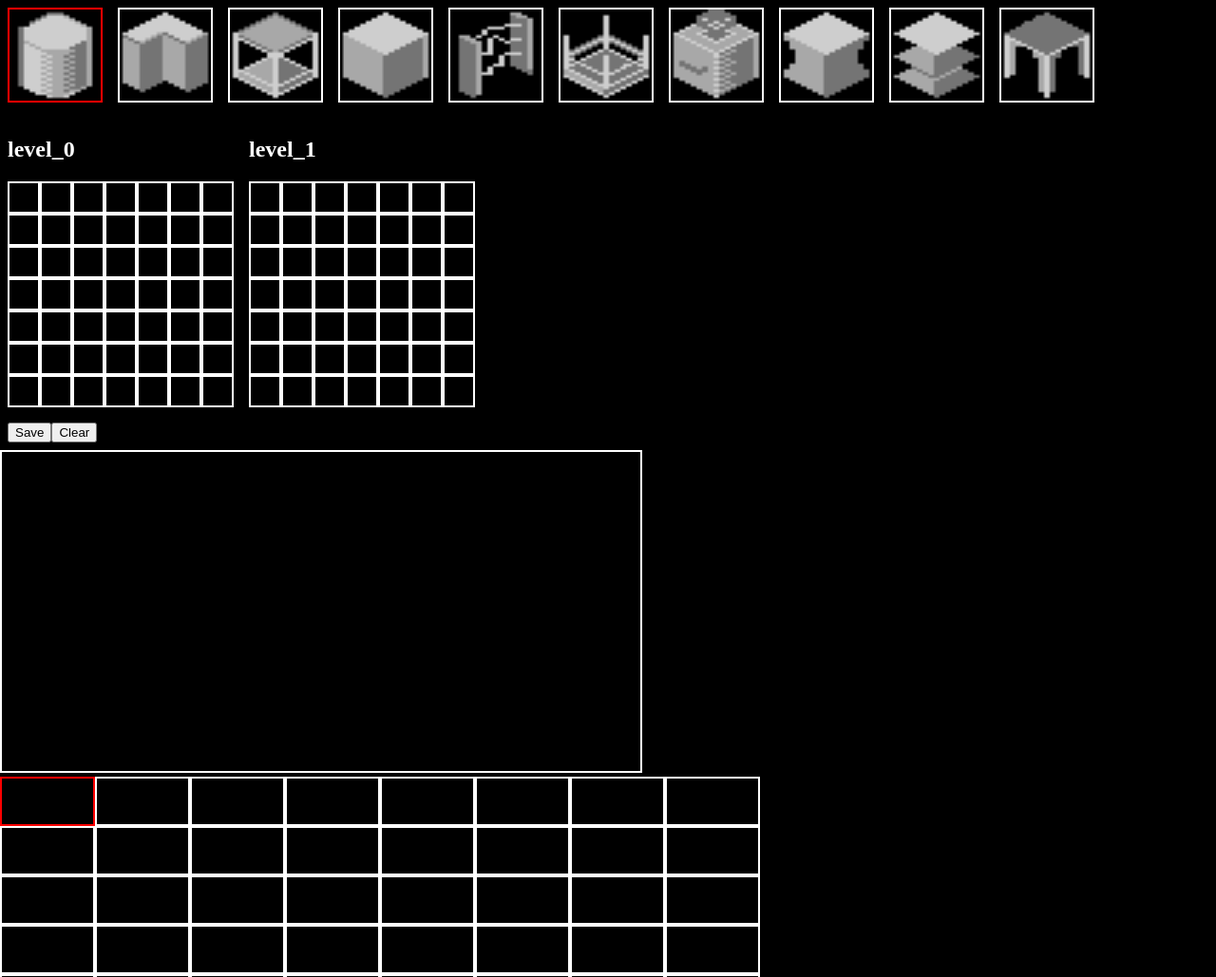
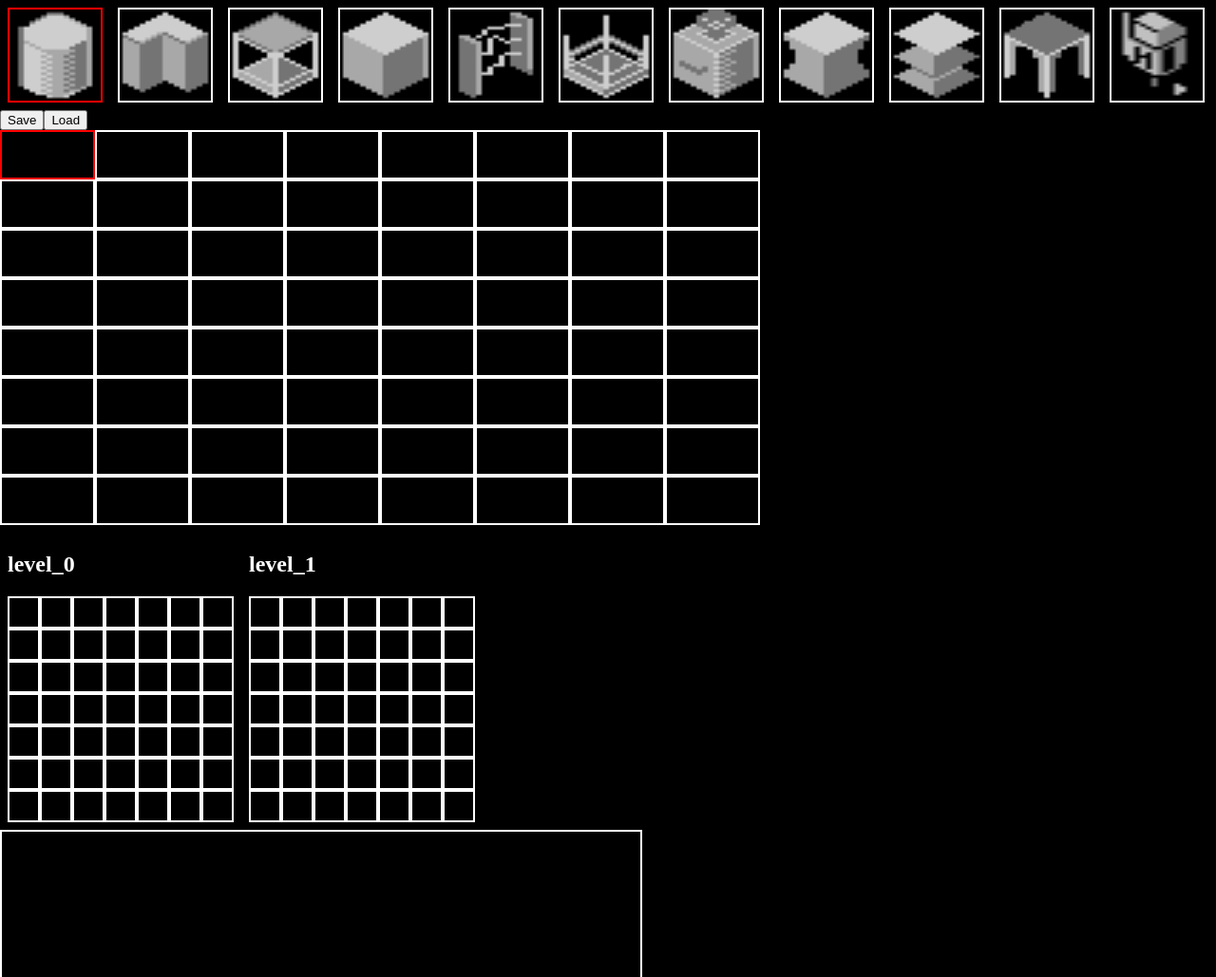
Before and after one commit to erykdziedzic/chimera, a website built with webpack: page index.html in a window 1280 px wide. Shown: the top 1029 px of the page at 95% size. Built offline with nearby package versions, Linux system fonts and the light colour scheme.

Commit message:
Refactoring

```diff
--- a/src/LevelEditor.ts
+++ b/src/LevelEditor.ts
@@ -1,228 +1,93 @@
 import config from './config'
+import BlockSelector from './editor/BlockSelector'
+import GameMap from './editor/GameMap'
+import Table from './editor/Table'
+import createEmptyElement from './utils/createEmptyElement'
 import loadImages, { BlockImages, GameImages } from './utils/loadImages'
 
-const MAP_SIZE = 7
-
 export default class LevelEditor {
-  element: HTMLCanvasElement
+  canvas: HTMLCanvasElement
   images: GameImages
   ctx: CanvasRenderingContext2D
   level: number[][][]
   filling: boolean
-  block: number
+  editors: {
+    table1: Table
+    table2: Table
+  }
+
+  map: GameMap
+
+  selectedBlock: number
   blocks: HTMLImageElement[]
 
-  map: {
-    img: string
-    level: number[][][]
-  }[][]
-
-  selected: {
+  selectedLevel: {
     row: number
     col: number
   }
 
   async load(): Promise<void> {
-    this.selected = { row: 0, col: 0 }
     this.images = await loadImages()
-    const emptyMap = () =>
-      Array(MAP_SIZE)
-        .fill(-1)
-        .map(() => Array(MAP_SIZE).fill(-1))
+    this.selectedLevel = { row: 0, col: 0 }
+    this.blocks = this.getBlocksArray()
+    this.selectedBlock = 0
+    const blocksSelector = new BlockSelector(this)
+    document.body.append(blocksSelector.element)
+    this.map = new GameMap(this)
+    document.body.append(this.map.element)
+    this.createLevelEditors()
+    this.createLevelEditorCanvas()
+    this.createDownloadAnchor()
+  }
 
-    this.level = [emptyMap(), emptyMap()]
-    const blockImages = this.images.block
-    this.blocks = Object.keys(blockImages).map(
-      (key: keyof BlockImages) => blockImages[key]
+  getBlocksArray(): HTMLImageElement[] {
+    return Object.keys(this.images.block).map(
+      (key: keyof BlockImages) => this.images.block[key]
     )
-    this.block = 0
-    const blocksEl = this.renderBlocksSelect()
+  }
 
-    document.body.append(blocksEl)
-
-    const table1 = this.createTable('level_0')
-    const table2 = this.createTable('level_1', 1)
-    const levelEditors = document.createElement('div')
-    levelEditors.id = 'levelEditors'
-
-    levelEditors.append(table1)
-    levelEditors.append(table2)
-    document.body.append(levelEditors)
-
-    const levelActions = document.createElement('div')
-    levelActions.id = 'levelActions'
-
-    const saveButton = document.createElement('button')
-    saveButton.textContent = 'Save'
-
-    saveButton.onclick = () => {
-      if (this.selected) {
-        this.map[this.selected.row][this.selected.col] = {
-          img: this.element.toDataURL(),
-          level: this.level,
-        }
-        this.renderMap()
-      }
-    }
-    levelActions.append(saveButton)
-
-    const clear = document.createElement('button')
-    clear.textContent = 'Clear'
-    clear.onclick = () => {
-      this.clear()
-      this.level = [emptyMap(), emptyMap()]
-      this.createTable('level_0')
-      this.createTable('level_1', 1)
+  createLevelEditors(): void {
+    this.editors = {
+      table1: new Table(this, 'level_0'),
+      table2: new Table(this, 'level_1', 1),
     }
 
-    levelActions.append(clear)
-    document.body.append(levelActions)
+    const levelEditors = createEmptyElement('div', 'levelEditors')
+    document.body.append(levelEditors)
+    levelEditors.append(this.editors.table1.element)
+    levelEditors.append(this.editors.table2.element)
+  }
 
-    this.element = document.createElement('canvas')
-    this.element.className = 'field'
-    this.element.width = config.screen.width
-    this.element.height = config.screen.height
-    this.ctx = this.element.getContext('2d')
-    this.ctx.fillStyle = '#000'
-    this.ctx.imageSmoothingEnabled = false
-
-    const getEmptyMapLevel = () => ({
-      img: '',
-      level: [emptyMap(), emptyMap()],
-    })
-
-    this.map = Array(8)
-      .fill(0)
-      .map(() => Array(8).fill(getEmptyMapLevel()))
-
-    document.body.append(this.element)
-    document.body.append(this.renderMap())
+  createDownloadAnchor(): void {
     const downloadAnchor = document.createElement('a')
     downloadAnchor.id = 'downloadAnchor'
     downloadAnchor.style.display = 'none'
     document.body.append(downloadAnchor)
   }
 
-  renderBlocksSelect(): HTMLElement {
-    let blocksEl = document.getElementById('blocks')
-    if (!blocksEl) {
-      blocksEl = document.createElement('div')
-      blocksEl.id = 'blocks'
-    } else {
-      emptyElement(blocksEl)
-    }
-    this.blocks.forEach((img, index) => {
-      const preview = document.createElement('img')
-      preview.src = img.src
-      preview.style.width = `${config.block.width}px`
-      preview.style.margin = '8px'
-      preview.className = 'block-preview'
-      if (this.block === index) preview.classList.add('selected')
-      else preview.classList.remove('selected')
+  createLevelEditorCanvas(): void {
+    this.canvas = document.createElement('canvas')
+    this.canvas.className = 'field'
+    this.canvas.width = config.screen.width
+    this.canvas.height = config.screen.height
 
-      preview.onclick = () => {
-        this.block = index
-        this.renderBlocksSelect()
-      }
+    this.ctx = this.canvas.getContext('2d')
+    this.ctx.fillStyle = '#000'
+    this.ctx.imageSmoothingEnabled = false
 
-      blocksEl.append(preview)
-    })
-    return blocksEl
-  }
-
-  renderMap(): HTMLElement {
-    let mapEl = document.getElementById('map')
-    if (!mapEl) {
-      mapEl = document.createElement('div')
-      mapEl.id = 'map'
-    } else {
-      emptyElement(mapEl)
-    }
-    this.map.forEach((row, rowIndex) => {
-      const rowEl = document.createElement('div')
-      rowEl.className = 'row'
-      row.forEach(({ img, level }, colIndex) => {
-        const toggleSelect = () => {
-          const last = document.querySelector('.preview.selected')
-          if (last) last.classList.remove('selected')
-          if (this.selected.row === rowIndex && this.selected.col === colIndex)
-            cellEl.classList.add('selected')
-          else cellEl.classList.remove('selected')
-        }
-
-        const cellEl = document.createElement('div')
-        cellEl.className = 'preview'
-        toggleSelect()
-
-        cellEl.onclick = () => {
-          this.selected = { row: rowIndex, col: colIndex }
-          toggleSelect()
-          this.clear()
-          this.level = level
-          this.createTable('level_0')
-          this.createTable('level_1', 1)
-          this.draw()
-        }
-        let preview
-        if (img) {
-          preview = document.createElement('img')
-          preview.src = img
-        } else {
-          preview = document.createElement('div')
-        }
-        preview.style.width = `${config.preview.width}px`
-        preview.style.height = `${config.preview.height}px`
-
-        cellEl.append(preview)
-        rowEl.append(cellEl)
-      })
-
-      mapEl.append(rowEl)
-    })
-
-    const saveButton = document.createElement('button')
-    saveButton.textContent = 'Save'
-    saveButton.onclick = () => {
-      const dataStr =
-        'data:text/json;charset=utf-8,' +
-        encodeURIComponent(JSON.stringify(this.map))
-      const dlAnchorElem = document.getElementById('downloadAnchor')
-      dlAnchorElem.setAttribute('href', dataStr)
-      dlAnchorElem.setAttribute('download', 'map.json')
-      dlAnchorElem.click()
-    }
-
-    const loadInput = document.createElement('input')
-    loadInput.style.display = 'none'
-    loadInput.type = 'file'
-    loadInput.accept = 'application/json'
-    const loadButton = document.createElement('button')
-    loadButton.textContent = 'Load'
-    loadButton.onclick = () => {
-      loadInput.click()
-    }
-    loadInput.onchange = async (e: Event) => {
-      const file = await (<HTMLInputElement>e.target).files[0].text()
-      const json = JSON.parse(file)
-      this.map = json
-      this.renderMap()
-    }
-    mapEl.append(loadButton)
-    mapEl.append(saveButton)
-
-    return mapEl
+    document.body.append(this.canvas)
   }
 
   clear(ctx = this.ctx): void {
-    ctx.clearRect(0, 0, this.element.width, this.element.height)
-    ctx.fillRect(0, 0, this.element.width, this.element.height)
+    ctx.clearRect(0, 0, this.canvas.width, this.canvas.height)
+    ctx.fillRect(0, 0, this.canvas.width, this.canvas.height)
   }
 
   draw(): void {
     this.ctx.save()
     this.clear()
     const drawLevel = (level: number) => {
-      this.level[level].forEach((row: number[], i: number) =>
+      this.getLevel().level[level].forEach((row: number[], i: number) =>
         row.forEach((cell, j: number) => {
           if (cell >= 0)
             this.drawSprite(this.blocks[cell], j - level, i - level)
@@ -248,73 +113,13 @@ export default class LevelEditor {
     )
   }
 
-  createTable(id: string, level = 0): HTMLElement {
-    const tableLabel = document.createElement('h2')
-    tableLabel.textContent = id
+  getLevel(): { level: number[][][]; img: string } {
+    return this.map.map[this.selectedLevel.row][this.selectedLevel.col]
+  }
 
-    let table = document.getElementById(id)
-    if (!table) {
-      table = document.createElement('div')
-      table.id = id
-      table.className = 'level'
-    } else {
-      emptyElement(table)
-    }
-
-    table.append(tableLabel)
-    table.onmouseleave = () => {
-      this.filling = false
-    }
-    for (let i = 0; i < MAP_SIZE; i += 1) {
-      const row = document.createElement('div')
-      row.className = 'row'
-
-      for (let j = 0; j < MAP_SIZE; j += 1) {
-        const cell = document.createElement('div')
-        cell.id = `${i}_${j}`
-        cell.className = 'cell'
-        if (this.level[level][i][j] >= 0) {
-          cell.classList.add('filled')
-        } else {
-          cell.classList.remove('filled')
-        }
-
-        const fill = () => {
-          if (this.level[level][i][j] !== this.block) {
-            this.level[level][i][j] = this.block
-            cell.classList.add('filled')
-          } else {
-            this.level[level][i][j] = -1
-            cell.classList.remove('filled')
-          }
-          this.draw()
-        }
-        cell.onmouseover = () => {
-          if (this.filling) fill()
-        }
-        cell.onmousedown = () => {
-          fill()
-          this.filling = true
-        }
-
-        cell.onmouseup = () => {
-          this.filling = false
-        }
-        document.body.onmouseleave = () => {
-          this.filling = false
-        }
-
-        row.append(cell)
-      }
-
-      table.append(row)
-    }
-    return table
+  setLevel(level: number, row: number, col: number, value: number): void {
+    this.getLevel().level[level][row][col] = value
+    this.draw()
+    this.getLevel().img = this.canvas.toDataURL()
   }
 }
-
-function emptyElement(el: HTMLElement) {
-  while (el.hasChildNodes()) {
-    el.removeChild(el.lastChild)
-  }
-}
--- a/src/config.ts
+++ b/src/config.ts
@@ -13,6 +13,14 @@ const screen = {
   height: (7 * block.height) / 2,
 }
 
+const level = {
+  size: 7,
+}
+
+const map = {
+  size: 8,
+}
+
 const PREVIEW_SCALE = 7
 const preview = {
   width: screen.width / PREVIEW_SCALE,
@@ -20,6 +28,8 @@ const preview = {
 }
 
 const config = {
+  level,
+  map,
   preview,
   screen,
   block,
--- /dev/null
+++ b/src/editor/BlockPreview.ts
@@ -0,0 +1,34 @@
+import config from '../config'
+import LevelEditor from '../LevelEditor'
+import BlockSelector from './BlockSelector'
+
+export default class BlockPreview {
+  editor: LevelEditor
+  blockSelector: BlockSelector
+  element: HTMLImageElement
+
+  constructor(
+    editor: LevelEditor,
+    blockSelector: BlockSelector,
+    img: HTMLImageElement,
+    index: number
+  ) {
+    this.editor = editor
+    this.blockSelector = blockSelector
+    this.element = document.createElement('img')
+    this.element.src = img.src
+    this.element.style.width = `${config.block.width}px`
+    this.element.style.height = `${config.block.height}px`
+    this.element.style.margin = '8px'
+    this.element.className = 'block-preview'
+
+    if (this.editor.selectedBlock === index)
+      this.element.classList.add('selected')
+    else this.element.classList.remove('selected')
+
+    this.element.onclick = () => {
+      this.editor.selectedBlock = index
+      this.blockSelector.render()
+    }
+  }
+}
--- /dev/null
+++ b/src/editor/BlockSelector.ts
@@ -0,0 +1,23 @@
+import LevelEditor from '../LevelEditor'
+import emptyElement from '../utils/emptyElement'
+import BlockPreview from './BlockPreview'
+
+export default class BlockSelector {
+  editor: LevelEditor
+  element: HTMLElement
+
+  constructor(editor: LevelEditor) {
+    this.editor = editor
+    this.element = document.createElement('div')
+    this.element.id = 'blocks'
+    this.render()
+  }
+
+  render(): void {
+    emptyElement(this.element)
+    const previews = this.editor.blocks.map(
+      (img, index) => new BlockPreview(this.editor, this, img, index)
+    )
+    previews.forEach((preview) => this.element.append(preview.element))
+  }
+}
--- /dev/null
+++ b/src/editor/Cell.ts
@@ -0,0 +1,65 @@
+import LevelEditor from '../LevelEditor'
+
+export default class Cell {
+  level: number
+  row: number
+  col: number
+  editor: LevelEditor
+  element: HTMLDivElement
+  currentValue: number
+
+  constructor(editor: LevelEditor, level: number, row: number, col: number) {
+    this.level = level
+    this.row = row
+    this.col = col
+    this.editor = editor
+    this.element = document.createElement('div')
+    this.element.className = 'cell'
+    this.currentValue = this.editor.getLevel().level[this.level][this.row][
+      this.col
+    ]
+
+    this.element.onmouseover = () => {
+      if (this.editor.filling) this.toggleFill()
+    }
+
+    this.element.onmousedown = () => {
+      this.toggleFill()
+      this.editor.filling = true
+    }
+
+    this.element.onmouseup = () => {
+      this.editor.filling = false
+    }
+
+    document.body.onmouseleave = () => {
+      this.editor.filling = false
+    }
+  }
+
+  handleFilled(): void {
+    if (this.currentValue >= 0) {
+      this.element.classList.add('filled')
+    } else {
+      this.element.classList.remove('filled')
+    }
+  }
+
+  toggleFill(): void {
+    if (this.currentValue !== this.editor.selectedBlock) {
+      this.setValue(this.editor.selectedBlock)
+      this.element.classList.add('filled')
+    } else {
+      this.setValue(-1)
+      this.element.classList.remove('filled')
+    }
+    this.editor.map.render()
+  }
+
+  setValue(value: number): void {
+    this.editor.setLevel(this.level, this.row, this.col, value)
+    this.currentValue = this.editor.getLevel().level[this.level][this.row][
+      this.col
+    ]
+  }
+}
--- /dev/null
+++ b/src/editor/GameMap.ts
@@ -0,0 +1,32 @@
+import LevelEditor from '../LevelEditor'
+import createEmptyElement from '../utils/createEmptyElement'
+import emptyElement from '../utils/emptyElement'
+import emptyMap, { MapTable } from './emptyMap'
+import LoadButton from './LoadButton'
+import MapRow from './MapRow'
+import SaveButton from './SaveButton'
+
+export default class GameMap {
+  editor: LevelEditor
+  element: HTMLElement
+  map: MapTable
+
+  constructor(editor: LevelEditor) {
+    this.editor = editor
+    this.element = createEmptyElement('div', 'map')
+    this.map = emptyMap()
+    this.render()
+  }
+
+  render(): void {
+    emptyElement(this.element)
+    const save = new SaveButton(this)
+    this.element.append(save.element)
+    const load = new LoadButton(this)
+    this.element.append(load.element)
+    this.map.forEach((row, rowIndex) => {
+      const mapRow = new MapRow(this.editor, row, rowIndex)
+      this.element.append(mapRow.element)
+    })
+  }
+}
--- /dev/null
+++ b/src/editor/LoadButton.ts
@@ -0,0 +1,27 @@
+import GameMap from './GameMap'
+
+export default class LoadButton {
+  element: HTMLButtonElement
+  map: GameMap
+
+  constructor(map: GameMap) {
+    this.map = map
+    const input = document.createElement('input')
+    input.style.display = 'none'
+    input.type = 'file'
+    input.accept = 'application/json'
+
+    this.element = document.createElement('button')
+    this.element.textContent = 'Load'
+    this.element.onclick = () => {
+      input.click()
+    }
+
+    this.element.onchange = async (e: Event) => {
+      const file = await (<HTMLInputElement>e.target).files[0].text()
+      const json = JSON.parse(file)
+      this.map.map = json
+      this.map.render()
+    }
+  }
+}
--- /dev/null
+++ b/src/editor/MapCell.ts
@@ -0,0 +1,50 @@
+import config from '../config'
+import LevelEditor from '../LevelEditor'
+
+export default class MapCell {
+  element: HTMLElement
+  editor: LevelEditor
+  row: number
+  col: number
+
+  constructor(editor: LevelEditor, row: number, col: number, img: string) {
+    this.editor = editor
+    this.row = row
+    this.col = col
+    this.element = document.createElement('div')
+    this.element.className = 'preview'
+
+    this.element.onclick = () => {
+      this.editor.selectedLevel = { row, col }
+      this.toggleSelect()
+      this.editor.clear()
+      this.editor.editors.table1.render()
+      this.editor.editors.table2.render()
+      this.editor.draw()
+    }
+
+    let preview
+    if (img) {
+      preview = document.createElement('img')
+      preview.src = img
+    } else {
+      preview = document.createElement('div')
+    }
+    preview.style.width = `${config.preview.width}px`
+    preview.style.height = `${config.preview.height}px`
+
+    this.element.append(preview)
+    this.toggleSelect()
+  }
+
+  toggleSelect(): void {
+    if (
+      this.editor.selectedLevel.row === this.row &&
+      this.editor.selectedLevel.col === this.col
+    ) {
+      const last = document.querySelector('.preview.selected')
+      if (last) last.classList.remove('selected')
+      this.element.classList.add('selected')
+    }
+  }
+}
--- /dev/null
+++ b/src/editor/MapRow.ts
@@ -0,0 +1,24 @@
+import LevelEditor from '../LevelEditor'
+import MapCell from './MapCell'
+
+export default class MapRow {
+  element: HTMLElement
+  editor: LevelEditor
+  row: number
+  constructor(
+    editor: LevelEditor,
+    row: {
+      img: string
+      level: number[][][]
+    }[],
+    index: number
+  ) {
+    this.editor = editor
+    this.element = document.createElement('div')
+    this.element.className = 'row'
+    row.forEach(({ img }, colIndex) => {
+      const cell = new MapCell(this.editor, index, colIndex, img)
+      this.element.append(cell.element)
+    })
+  }
+}
--- /dev/null
+++ b/src/editor/Row.ts
@@ -0,0 +1,21 @@
+import config from '../config'
+import LevelEditor from '../LevelEditor'
+import Cell from './Cell'
+
+export default class Row {
+  level: number
+  row: number
+  col: number
+  editor: LevelEditor
+  element: HTMLDivElement
+
+  constructor(editor: LevelEditor, level: number, row: number) {
+    this.element = document.createElement('div')
+    this.editor = editor
+    this.element.className = 'row'
+    for (let j = 0; j < config.level.size; j += 1) {
+      const cell = new Cell(this.editor, level, row, j)
+      this.element.append(cell.element)
+    }
+  }
+}
--- /dev/null
+++ b/src/editor/SaveButton.ts
@@ -0,0 +1,22 @@
+import GameMap from './GameMap'
+
+export default class SaveButton {
+  element: HTMLButtonElement
+  map: GameMap
+
+  constructor(map: GameMap) {
+    this.map = map
+    this.element = document.createElement('button')
+    this.element.textContent = 'Save'
+    this.element.onclick = () => {
+      const dataStr =
+        'data:text/json;charset=utf-8,' +
+        encodeURIComponent(JSON.stringify(this.map))
+
+      const dlAnchorElem = document.getElementById('downloadAnchor')
+      dlAnchorElem.setAttribute('href', dataStr)
+      dlAnchorElem.setAttribute('download', 'map.json')
+      dlAnchorElem.click()
+    }
+  }
+}
--- /dev/null
+++ b/src/editor/Table.ts
@@ -0,0 +1,37 @@
+import config from '../config'
+import LevelEditor from '../LevelEditor'
+import emptyElement from '../utils/emptyElement'
+import Row from './Row'
+
+export default class Table {
+  level: number
+  row: number
+  col: number
+  editor: LevelEditor
+  element: HTMLElement
+
+  constructor(editor: LevelEditor, id: string, level = 0) {
+    this.element = document.createElement('div')
+    this.element.id = id
+    this.element.className = 'level'
+    this.editor = editor
+    this.level = level
+    this.element.onmouseleave = () => {
+      this.editor.filling = false
+    }
+
+    this.render()
+  }
+
+  render(): void {
+    emptyElement(this.element)
+    const label = document.createElement('h2')
+    label.textContent = this.element.id
+    this.element.append(label)
+
+    for (let i = 0; i < config.level.size; i += 1) {
+      const row = new Row(this.editor, this.level, i)
+      this.element.append(row.element)
+    }
+  }
+}
--- /dev/null
+++ b/src/editor/emptyMap.ts
@@ -0,0 +1,31 @@
+import config from '../config'
+
+function emptyField() {
+  return Array(config.level.size)
+    .fill(-1)
+    .map(() => Array(config.level.size).fill(-1))
+}
+
+function emptyLevel() {
+  return {
+    img: '',
+    level: [emptyField(), emptyField()],
+  }
+}
+
+export type MapTable = {
+  img: string
+  level: number[][][]
+}[][]
+
+export default function emptyMap(): MapTable {
+  const map = []
+  for (let i = 0; i < config.map.size; i += 1) {
+    const row = []
+    for (let j = 0; j < config.map.size; j += 1) {
+      row.push(emptyLevel())
+    }
+    map.push(row)
+  }
+  return map
+}
--- a/src/style.scss
+++ b/src/style.scss
@@ -97,4 +97,5 @@ body {
   &.selected {
     border: 2px solid red;
   }
+  height: auto;
 }
--- /dev/null
+++ b/src/utils/createEmptyElement.ts
@@ -0,0 +1,15 @@
+import emptyElement from './emptyElement'
+
+export default function createEmptyElement(
+  type: string,
+  id: string
+): HTMLElement {
+  let el = document.getElementById(id)
+  if (el) {
+    emptyElement(el)
+  } else {
+    el = document.createElement(type)
+    el.id = id
+  }
+  return el
+}
--- /dev/null
+++ b/src/utils/emptyElement.ts
@@ -0,0 +1,5 @@
+export default function emptyElement(el: HTMLElement): void {
+  while (el.hasChildNodes()) {
+    el.removeChild(el.lastChild)
+  }
+}
--- a/src/utils/loadImages.ts
+++ b/src/utils/loadImages.ts
@@ -42,6 +42,7 @@ export type BlockImages = {
   pillar: HTMLImageElement
   shelf: HTMLImageElement
   table: HTMLImageElement
+  playerBlock: HTMLImageElement
 }
 
 export type GameImages = {
@@ -65,6 +66,7 @@ export default async function loadImages(): Promise<GameImages> {
   const pillar = await loadBlockImage(pillarSrc)
   const shelf = await loadBlockImage(shelfSrc)
   const table = await loadBlockImage(tableSrc)
+  const playerBlock = await loadPlayerImage(playerNorth2)
 
   const block = {
     barrel,
@@ -77,6 +79,7 @@ export default async function loadImages(): Promise<GameImages> {
     pillar,
     shelf,
     table,
+    playerBlock,
   }
 
   const player = {
```
